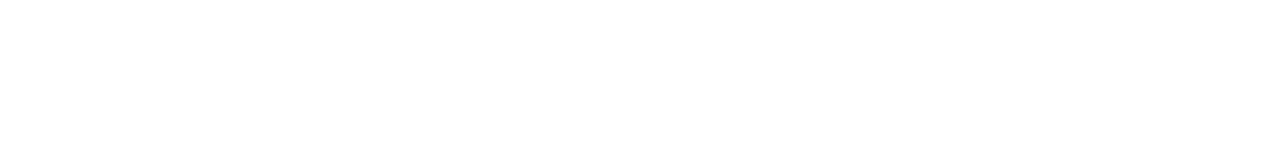
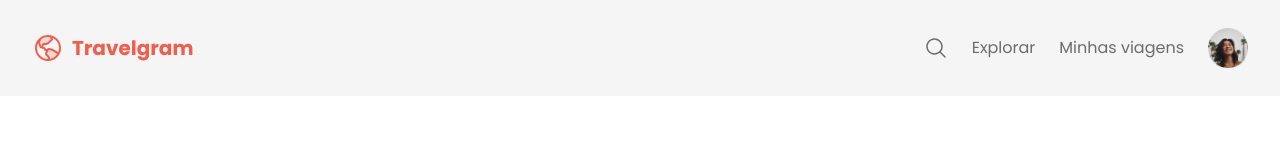
Before and after one commit to DevWebFelipe/Formacao-Full-Stack, a plain HTML site: page Nivel_4.ProjetoPerfilDeViagens/index.html in a window 1280 px wide. Drawn offline with Linux system fonts and the light colour scheme.

Commit message:
Concluido o menu principal

```diff
--- a/Nivel_4.ProjetoPerfilDeViagens/assets/css/global.css
+++ b/Nivel_4.ProjetoPerfilDeViagens/assets/css/global.css
@@ -23,7 +23,27 @@
 }
 
 body {
-  font: var(--text-lg);
+  font: var(--text);
   color: var(--text-color-secondary);
   background-color: var(--background-color);
 }
+
+nav ul li a {
+  text-decoration: none;
+  color: inherit;
+}
+
+a:hover {
+  color: var(--brand-color);
+  text-decoration: underline;
+}
+
+.container {
+  padding-inline: 32px;
+  max-width: 1280px;
+  margin-inline: auto;
+}
+
+.bg-surface-color {
+  background-color: var(--surface-color);
+}
--- a/Nivel_4.ProjetoPerfilDeViagens/assets/css/index.css
+++ b/Nivel_4.ProjetoPerfilDeViagens/assets/css/index.css
@@ -1 +1,2 @@
 @import url(global.css);
+@import url(nav.css);
--- /dev/null
+++ b/Nivel_4.ProjetoPerfilDeViagens/assets/css/nav.css
@@ -0,0 +1,20 @@
+nav {
+  display: flex;
+  justify-content: space-between;
+  align-items: center;
+  line-height: 0;
+  padding-block: 20px;
+}
+
+nav ul {
+  list-style: none;
+  display: flex;
+  align-items: center;
+  gap: 24px;
+  padding-block: 8px;
+}
+
+nav ul li:last-child img {
+  width: 40px;
+  height: 40px;
+}
--- a/Nivel_4.ProjetoPerfilDeViagens/index.html
+++ b/Nivel_4.ProjetoPerfilDeViagens/index.html
@@ -12,5 +12,33 @@
       rel="stylesheet"
     />
   </head>
-  <body></body>
+  <body>
+    <div class="bg-surface-color">
+      <nav class="container">
+        <a href="#" id="logo">
+          <img
+            src="assets/icons/Logo.svg"
+            alt="Logo do site, imagem de um mine globo terrestre e a palavra Travelgram cuja tradução é perfil de viagem"
+          />
+        </a>
+
+        <ul id="primary-menu">
+          <li>
+            <a href="#"
+              ><img src="assets/icons/MagnifyingGlass.svg" alt="Ícone de lupa"
+            /></a>
+          </li>
+          <li><a href="#">Explorar</a></li>
+          <li><a href="#">Minhas viagens</a></li>
+          <li>
+            <a href="#"></a
+            ><img
+              src="assets/img/Profile pic.png"
+              alt="Imagem de Isabela Torres"
+            />
+          </li>
+        </ul>
+      </nav>
+    </div>
+  </body>
 </html>
```
Also changed, not shown: Nivel_4.ProjetoPerfilDeViagens/assets/img/Profile pic.png (added).
